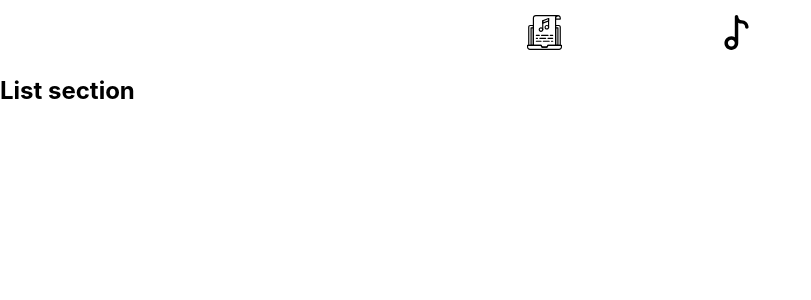
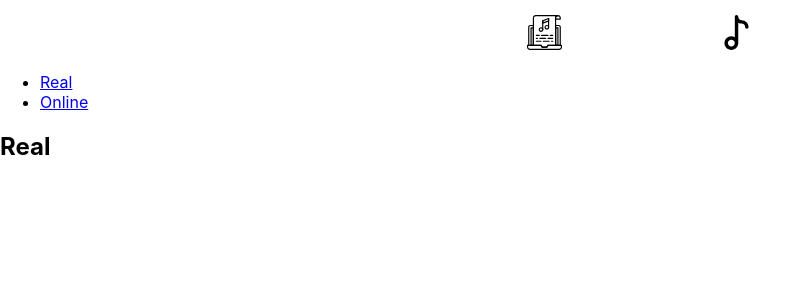
Before and after one commit to Yoon-Dev/Day2DayRessourceManager, a React (Create React App) app in the folder my-app/: page /list in a window 1280 px wide. Shown: the top 300 px of the page, without its empty margins (0-811 px from the left). Built offline with nearby package versions, Linux system fonts and the light colour scheme.

Commit message:
Route system work

```diff
--- a/my-app/src/List/List/List.js
+++ b/my-app/src/List/List/List.js
@@ -1,10 +1,33 @@
-import React    from "react";
-import './List.css';
+import React from "react";
+import {
+  Switch,
+  Route,
+  Link,
+  useRouteMatch
+} from "react-router-dom";
+// component
+import Real from './Real/Real';
 
-export default class List extends React.Component {
-  render() {
-    return(
-      <h2>List section</h2>
+export default function List() {
+  let match = useRouteMatch();
+  return (
+      <div>
+        <ul>
+          <li>
+            <Link to={`${match.url}`}>Real</Link>
+          </li>
+          <li>
+            <Link to={`${match.path}/wishlist`}>
+              Online
+            </Link>
+          </li>
+        </ul>
+        <Real/>
+        <Switch>
+          <Route path={`${match.path}/wishlist`}>
+            <h3>Online</h3>
+          </Route>
+        </Switch>
+      </div>
     );
-  }
 }
--- /dev/null
+++ b/my-app/src/List/List/Real/Real.js
@@ -0,0 +1,14 @@
+import React from "react";
+import { useLocation } from "react-router-dom";
+
+const Real = (props) => {
+    let url = useLocation()
+    if(url.pathname === "/list/wishlist") {
+        return null;
+      } else {
+            return(
+                <h2>Real</h2>
+            )
+      }
+}
+export default Real;
```
Also changed, not shown: my-app/src/List/List/List.jsx (added, +12 -0 lines).
